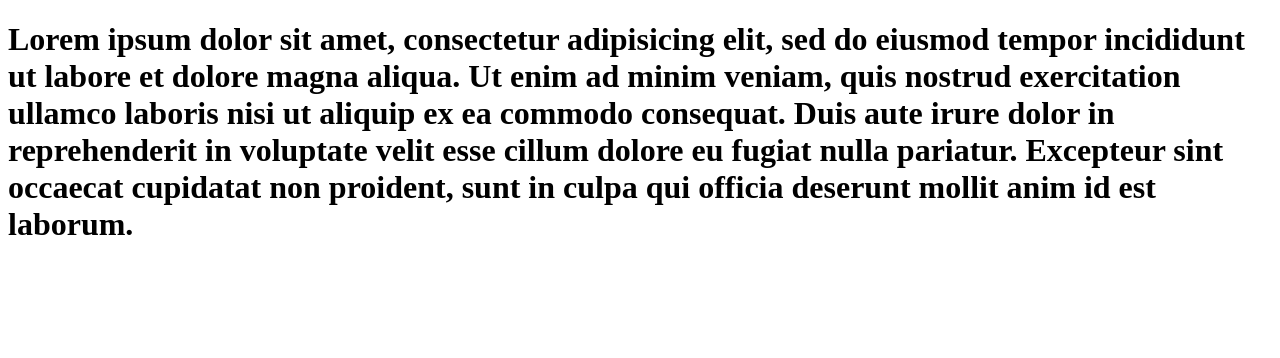
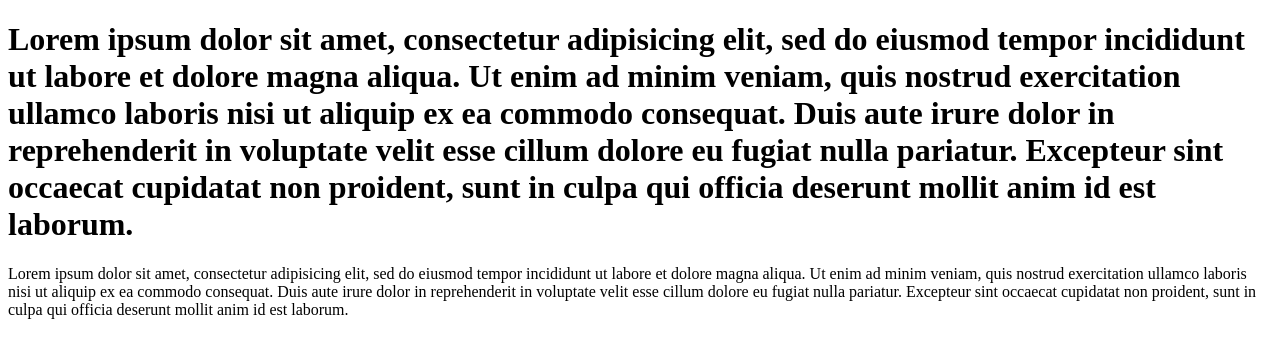
Before and after one commit to gabriel-silva98/gama-no-github, a plain HTML site: page index.html in a window 1280 px wide. Drawn offline with Linux system fonts and the light colour scheme.

Commit message:
arquivo index.html atualizado novamente

```diff
--- a/index.html
+++ b/index.html
@@ -11,5 +11,11 @@
 	consequat. Duis aute irure dolor in reprehenderit in voluptate velit esse
 	cillum dolore eu fugiat nulla pariatur. Excepteur sint occaecat cupidatat non
 	proident, sunt in culpa qui officia deserunt mollit anim id est laborum.</h1>
+	Lorem ipsum dolor sit amet, consectetur adipisicing elit, sed do eiusmod
+	tempor incididunt ut labore et dolore magna aliqua. Ut enim ad minim veniam,
+	quis nostrud exercitation ullamco laboris nisi ut aliquip ex ea commodo
+	consequat. Duis aute irure dolor in reprehenderit in voluptate velit esse
+	cillum dolore eu fugiat nulla pariatur. Excepteur sint occaecat cupidatat non
+	proident, sunt in culpa qui officia deserunt mollit anim id est laborum.
 </body>
 </html>
```
